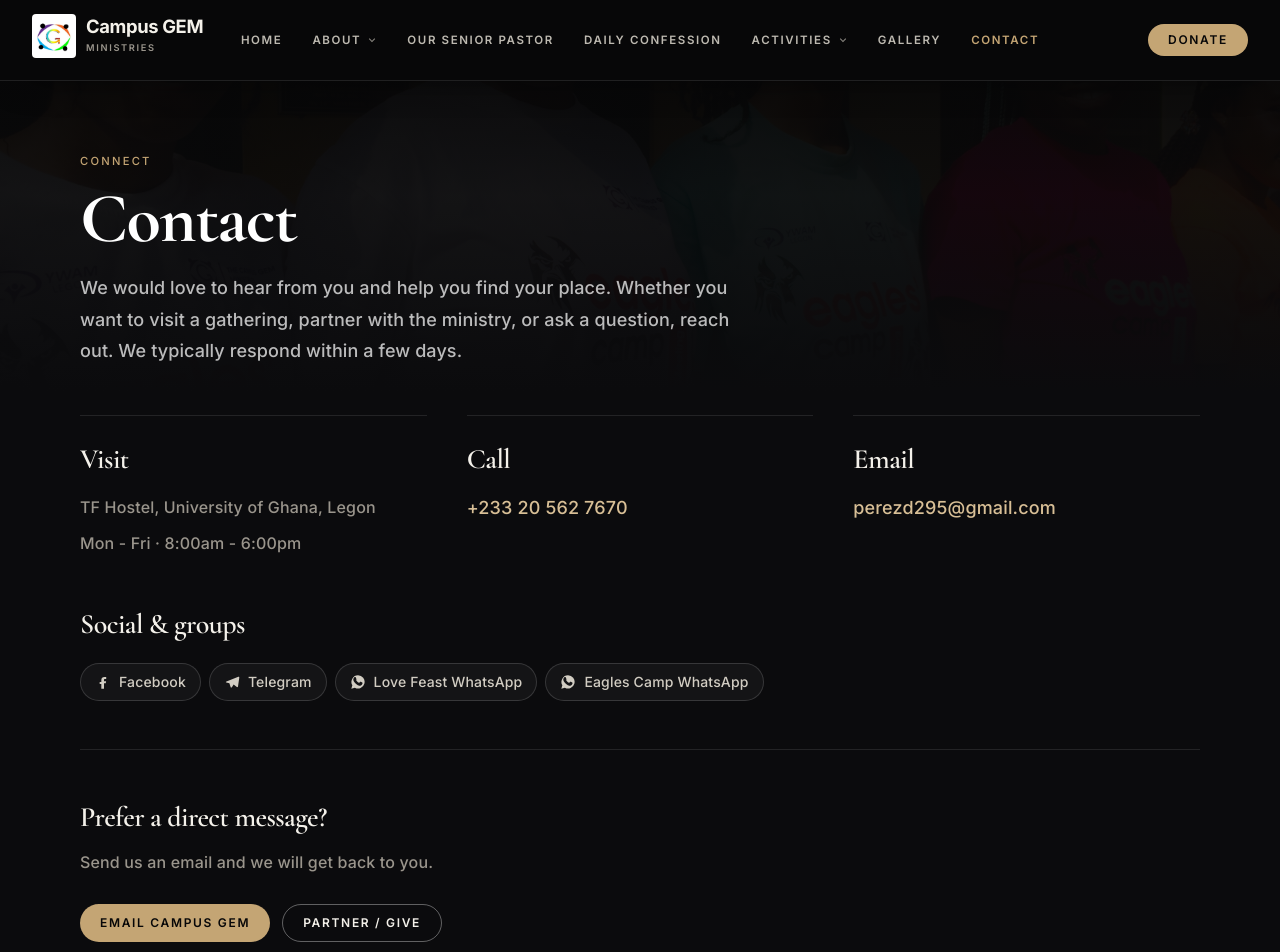
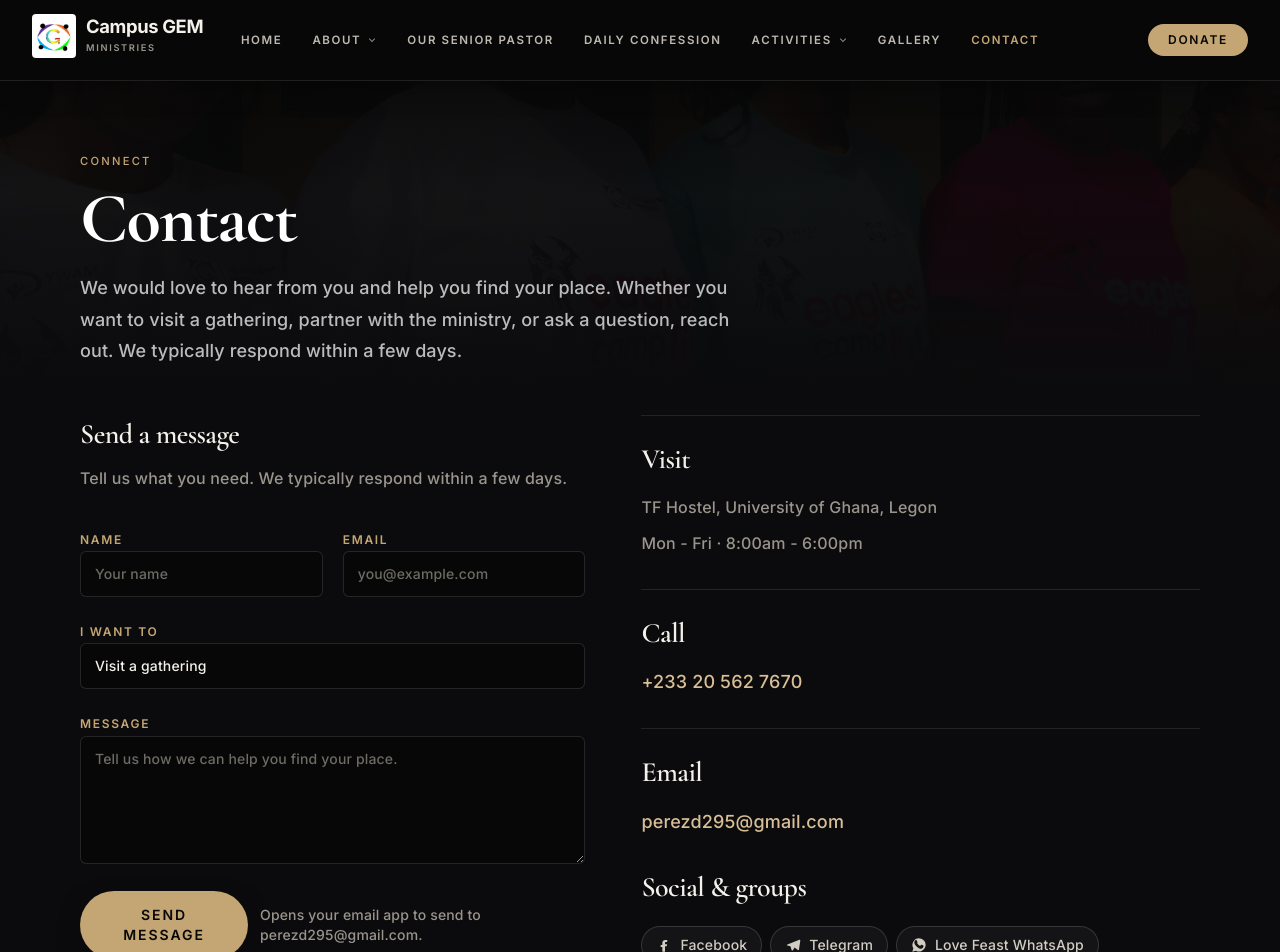
Before and after one commit to isaackumi/campusgem-website-v2, a Next.js app: page /contact in a window 1280 px wide. Shown: the top 952 px of the page. Built offline with nearby package versions, Linux system fonts and the light colour scheme.

Commit message:
Improve conversion paths with join CTA, trust proof, and contact form.
Prioritize belonging over donate in the hero, add a proof strip and photo testimonials, surface event registration CTAs, and give visitors a clear contact message form.

```diff
--- a/src/app/contact/page.tsx
+++ b/src/app/contact/page.tsx
@@ -1,5 +1,6 @@
 import type { Metadata } from "next";
 import { Heading, Text } from "@/components/atoms/Typography";
+import { ContactForm } from "@/components/molecules/ContactForm";
 import {
   ContentBlock, CtaBanner,
 } from "@/components/molecules/PageBlocks";
@@ -9,7 +10,8 @@
 import { socialLinks } from "@/constants/social";
 
 export const metadata: Metadata = {
-  title: "Contact", description:
+  title: "Contact",
+  description:
     "Reach Campus GEM: address, phone, email, and social channels.",
 };
 
@@ -22,7 +24,21 @@
       image="/images/community.jpg"
     >
       <div className="space-y-10 md:space-y-12">
-        <div className="grid gap-8 md:grid-cols-3 md:gap-10">
+        <div className="grid gap-10 lg:grid-cols-[minmax(0,0.95fr)_minmax(0,1.05fr)] lg:gap-14">
+          <div className="space-y-8">
+            <div>
+              <Heading level={3} as="h2" className="text-ink">
+                Send a message
+              </Heading>
+              <Text className="mt-3" muted>
+                Tell us what you need. We typically respond within a few days.
+              </Text>
+            </div>
+            <ContactForm />
+          </div>
+
+          <div className="space-y-8">
+            <div className="grid gap-8 sm:grid-cols-2 lg:grid-cols-1">
               <ContentBlock title="Visit">
                 <Text muted>{siteConfig.address}</Text>
                 <Text className="mt-2" muted>
@@ -53,13 +69,14 @@
               </Heading>
               <SocialLinks links={socialLinks} />
             </div>
+          </div>
+        </div>
 
         <CtaBanner
-          title="Prefer a direct message?"
-          description="Send us an email and we will get back to you."
-          primary={{
-            href: `mailto:${siteConfig.email}?subject=Hello%20Campus%20GEM`, label: "Email Campus GEM", }}
-          secondary={{ href: "/give", label: "Partner / Give" }}
+          title="Ready to partner?"
+          description="Your generosity fuels camps, mentoring, and campus discipleship."
+          primary={{ href: "/give", label: "Partner / Give" }}
+          secondary={{ href: "/activities", label: "Explore activities" }}
         />
       </div>
     </SitePage>
--- /dev/null
+++ b/src/components/molecules/ContactForm.tsx
@@ -0,0 +1,111 @@
+"use client";
+
+import { useState, type FormEvent } from "react";
+import { Button } from "@/components/atoms/Button";
+import { siteConfig } from "@/constants/site";
+import { cn } from "@/lib/cn";
+
+const fieldClass =
+  "w-full rounded-md border border-white/12 bg-void px-3.5 py-3 text-sm font-medium text-ink placeholder:text-ink-muted/70 transition-colors duration-200 focus-visible:border-gold/50 focus-visible:outline focus-visible:outline-2 focus-visible:outline-offset-2 focus-visible:outline-gold";
+
+export function ContactForm() {
+  const [status, setStatus] = useState<"idle" | "ready">("idle");
+
+  function onSubmit(event: FormEvent<HTMLFormElement>) {
+    event.preventDefault();
+    const form = event.currentTarget;
+    const data = new FormData(form);
+    const name = String(data.get("name") ?? "").trim();
+    const email = String(data.get("email") ?? "").trim();
+    const topic = String(data.get("topic") ?? "General").trim();
+    const message = String(data.get("message") ?? "").trim();
+
+    const subject = encodeURIComponent(`${topic} · message from ${name || "Campus GEM visitor"}`);
+    const body = encodeURIComponent(
+      `Name: ${name}\nEmail: ${email}\nTopic: ${topic}\n\n${message}`,
+    );
+
+    setStatus("ready");
+    window.location.href = `mailto:${siteConfig.email}?subject=${subject}&body=${body}`;
+  }
+
+  return (
+    <form onSubmit={onSubmit} className="space-y-5" noValidate={false}>
+      <div className="grid gap-5 sm:grid-cols-2">
+        <label className="block space-y-2">
+          <span className="text-xs font-semibold uppercase tracking-[0.14em] text-gold">
+            Name
+          </span>
+          <input
+            className={fieldClass}
+            name="name"
+            type="text"
+            autoComplete="name"
+            required
+            placeholder="Your name"
+          />
+        </label>
+        <label className="block space-y-2">
+          <span className="text-xs font-semibold uppercase tracking-[0.14em] text-gold">
+            Email
+          </span>
+          <input
+            className={fieldClass}
+            name="email"
+            type="email"
+            inputMode="email"
+            autoComplete="email"
+            required
+            placeholder="you@example.com"
+          />
+        </label>
+      </div>
+
+      <label className="block space-y-2">
+        <span className="text-xs font-semibold uppercase tracking-[0.14em] text-gold">
+          I want to
+        </span>
+        <select
+          className={cn(fieldClass, "cursor-pointer appearance-none")}
+          name="topic"
+          defaultValue="Visit a gathering"
+          required
+        >
+          <option>Visit a gathering</option>
+          <option>Join a campus fellowship</option>
+          <option>Ask about Eagles Camp</option>
+          <option>Partner / give</option>
+          <option>General question</option>
+        </select>
+      </label>
+
+      <label className="block space-y-2">
+        <span className="text-xs font-semibold uppercase tracking-[0.14em] text-gold">
+          Message
+        </span>
+        <textarea
+          className={cn(fieldClass, "min-h-32 resize-y")}
+          name="message"
+          required
+          rows={5}
+          placeholder="Tell us how we can help you find your place."
+        />
+      </label>
+
+      <div className="flex flex-col gap-3 sm:flex-row sm:items-center">
+        <Button type="submit" size="lg">
+          Send message
+        </Button>
+        <p className="text-sm text-ink-muted">
+          Opens your email app to send to {siteConfig.email}.
+        </p>
+      </div>
+
+      {status === "ready" ? (
+        <p className="text-sm text-gold-soft" role="status">
+          If nothing opened, email us directly at {siteConfig.email}.
+        </p>
+      ) : null}
+    </form>
+  );
+}
--- a/src/components/molecules/EventCard.tsx
+++ b/src/components/molecules/EventCard.tsx
@@ -1,6 +1,7 @@
 import Image from "next/image";
 import Link from "next/link";
 import type { EventItem } from "@/constants/events";
+import { Button } from "@/components/atoms/Button";
 import { Heading, Text } from "@/components/atoms/Typography";
 
 type EventCardProps = {
@@ -9,7 +10,7 @@
 
 export function EventCard({ event }: EventCardProps) {
   return (
-    <article className="group grid overflow-hidden rounded-[var(--radius-lg)] border border-white/8 bg-surface shadow-[var(--shadow-soft)] transition duration-300 hover:border-gold/30 md:grid-cols-[0.9fr_1.1fr]">
+    <article className="group grid overflow-hidden rounded-lg border border-white/8 bg-surface shadow-[var(--shadow-soft)] transition duration-300 hover:border-gold/30 md:grid-cols-[0.9fr_1.1fr]">
       <div className="relative min-h-48 overflow-hidden md:min-h-full">
         <Image
           src={event.image}
@@ -24,7 +25,10 @@
           {event.date}
         </p>
         <Heading level={3} as="h3" className="text-ink">
-          <Link href={event.href} className="transition-colors hover:text-gold-soft">
+          <Link
+            href={event.href}
+            className="transition-colors duration-200 hover:text-gold-soft"
+          >
             {event.title}
           </Link>
         </Heading>
@@ -33,9 +37,26 @@
           <p>{event.time}</p>
           <p>{event.location}</p>
         </div>
+        <div className="mt-4 flex flex-wrap items-center gap-3">
+          {event.cta ? (
+            event.cta.href.startsWith("http") ? (
+              <a
+                href={event.cta.href}
+                target="_blank"
+                rel="noopener noreferrer"
+                className="inline-flex cursor-pointer items-center justify-center gap-2 rounded-[var(--radius-pill)] bg-gold px-4 py-2 text-xs font-semibold uppercase tracking-[0.14em] text-void shadow-[var(--shadow-soft)] transition-colors duration-200 hover:bg-gold-soft focus-visible:outline focus-visible:outline-2 focus-visible:outline-offset-2 focus-visible:outline-gold"
+              >
+                {event.cta.label}
+              </a>
+            ) : (
+              <Button href={event.cta.href} size="sm">
+                {event.cta.label}
+              </Button>
+            )
+          ) : null}
           <Link
             href={event.href}
-          className="mt-3 inline-flex text-sm font-semibold text-gold transition-colors hover:text-gold-soft"
+            className="inline-flex text-sm font-semibold text-gold transition-colors duration-200 hover:text-gold-soft"
           >
             Find out more
             <span aria-hidden className="ml-1">
@@ -43,6 +64,7 @@
             </span>
           </Link>
         </div>
+      </div>
     </article>
   );
 }
--- a/src/components/molecules/TestimonialCard.tsx
+++ b/src/components/molecules/TestimonialCard.tsx
@@ -1,3 +1,4 @@
+import Image from "next/image";
 import { Heading, Text } from "@/components/atoms/Typography";
 import { cn } from "@/lib/cn";
 import type { Testimonial } from "@/constants/testimonials";
@@ -6,15 +7,6 @@
   testimonial: Testimonial;
   className?: string;
 };
-
-function initials(name: string) {
-  return name
-    .split(" ")
-    .filter(Boolean)
-    .slice(0, 2)
-    .map((part) => part[0]?.toUpperCase() ?? "")
-    .join("");
-}
 
 export function TestimonialCard({ testimonial, className }: TestimonialCardProps) {
   return (
@@ -40,11 +32,14 @@
       </Text>
 
       <footer className="relative mt-8 flex items-center gap-3 border-t border-white/10 pt-5">
-        <span
-          className="flex size-11 shrink-0 items-center justify-center rounded-full border border-gold/40 bg-gold/12 font-display text-sm font-semibold tracking-wide text-gold"
-          aria-hidden
-        >
-          {initials(testimonial.name)}
+        <span className="relative size-12 shrink-0 overflow-hidden rounded-full border border-gold/40 bg-void">
+          <Image
+            src={testimonial.image}
+            alt=""
+            fill
+            className="object-cover object-top"
+            sizes="48px"
+          />
         </span>
         <div>
           <Heading level={4} as="cite" className="not-italic text-white">
--- a/src/components/organisms/Hero.tsx
+++ b/src/components/organisms/Hero.tsx
@@ -47,7 +47,7 @@
         className="relative flex min-h-svh items-end pb-14 pt-28 sm:pb-16 lg:items-center lg:pb-20 lg:pt-28"
       >
         <motion.div
-          className="relative z-10 w-full max-w-xl xl:max-w-2xl"
+          className="relative z-10 w-full max-w-2xl xl:max-w-3xl"
           initial={reduce ? false : "hidden"}
           animate="visible"
           variants={reduce ? undefined : stagger}
@@ -64,21 +64,15 @@
             id="hero-heading"
             variants={reduce ? undefined : fadeUp}
             transition={easeOutExpo}
-            className="mt-4 font-display text-[clamp(3.25rem,8.5vw,6.5rem)] font-bold leading-[0.92] tracking-[-0.035em] text-balance text-white"
+            className="mt-5 font-display text-[clamp(2.5rem,6.2vw,5rem)] font-bold leading-[1.02] tracking-[-0.03em] text-white sm:mt-6"
           >
-            {siteConfig.name}
+            Raising leaders.
+            <span className="block">Revealing Christ.</span>
+            <span className="block">Restoring purpose.</span>
           </motion.h1>
 
-          <motion.p
-            variants={reduce ? undefined : fadeUp}
-            transition={easeOutExpo}
-            className="mt-5 max-w-lg font-display text-[clamp(1.3rem,2.4vw,1.75rem)] font-semibold leading-[1.28] tracking-[-0.02em] text-gold-soft sm:mt-6"
-          >
-            Raising leaders. Revealing Christ. Restoring purpose.
-          </motion.p>
-
           <motion.div variants={reduce ? undefined : fadeUp} transition={easeOutExpo}>
-            <Text className="mt-4 max-w-md text-pretty text-white/80" size="lg">
+            <Text className="mt-5 max-w-md text-pretty text-white/80 sm:mt-6" size="lg">
               A Christ-centered movement equipping students to learn, connect,
               and grow beyond campus walls.
             </Text>
@@ -89,16 +83,16 @@
             transition={easeOutExpo}
             className="mt-7 flex flex-wrap gap-3 sm:mt-8"
           >
-            <Button href="/give" size="lg">
-              Donate
+            <Button href="/contact" size="lg">
+              Find your place
             </Button>
             <Button
-              href="/about"
+              href="/give"
               size="lg"
               variant="outline"
               className="border-white/45 text-white hover:border-gold/55 hover:bg-white/5 hover:text-gold-soft"
             >
-              Who we are
+              Donate
             </Button>
           </motion.div>
         </motion.div>
--- /dev/null
+++ b/src/components/sections/ProofStrip.tsx
@@ -0,0 +1,29 @@
+import { Container } from "@/components/atoms/Container";
+import { Reveal, Stagger, StaggerItem } from "@/components/atoms/Reveal";
+import { trustProof } from "@/constants/site";
+
+export function ProofStrip() {
+  return (
+    <section
+      className="border-y border-white/8 bg-void"
+      aria-label="Campus GEM at a glance"
+    >
+      <Container>
+        <Reveal>
+          <Stagger className="grid gap-8 py-10 sm:grid-cols-2 sm:gap-6 lg:grid-cols-4 lg:py-12">
+            {trustProof.map((item) => (
+              <StaggerItem key={item.label}>
+                <p className="font-display text-2xl font-bold tracking-[-0.02em] text-gold sm:text-[1.65rem]">
+                  {item.label}
+                </p>
+                <p className="mt-2 text-sm font-medium leading-relaxed text-ink-muted">
+                  {item.detail}
+                </p>
+              </StaggerItem>
+            ))}
+          </Stagger>
+        </Reveal>
+      </Container>
+    </section>
+  );
+}
--- a/src/components/templates/HomePage.tsx
+++ b/src/components/templates/HomePage.tsx
@@ -6,6 +6,7 @@
 import { CtaSection } from "@/components/sections/CtaSection";
 import { EventsSection } from "@/components/sections/EventsSection";
 import { MinistriesSection } from "@/components/sections/MinistriesSection";
+import { ProofStrip } from "@/components/sections/ProofStrip";
 import { SermonsSection } from "@/components/sections/SermonsSection";
 
 export function HomePage() {
@@ -14,6 +15,7 @@
       <Navbar />
       <main id="main-content">
         <Hero />
+        <ProofStrip />
         <AboutSection />
         <EventsSection />
         <MinistriesSection />
--- a/src/constants/events.ts
+++ b/src/constants/events.ts
@@ -7,6 +7,10 @@
   summary: string;
   href: string;
   image: string;
+  cta?: {
+    href: string;
+    label: string;
+  };
 };
 
 export const upcomingEvents: EventItem[] = [
@@ -20,6 +24,10 @@
       "Join us for Eagles Camp 2026 as we spend focused hours in God's presence together.",
     href: "/camp",
     image: "/images/gallery/2025/eagles2025.jpg",
+    cta: {
+      href: "https://forms.gle/mihmtQPkS38EJwaq6",
+      label: "Register now",
+    },
   },
   {
     id: "love-feast-monthly",
@@ -31,6 +39,10 @@
       "A relational space to grow in wisdom, friendship, and Christ-centered community.",
     href: "/love-feast",
     image: "/images/hero.jpg",
+    cta: {
+      href: "https://chat.whatsapp.com/HEZ3eFw8GaQ8pIbyH7QUQu",
+      label: "Join WhatsApp",
+    },
   },
   {
     id: "loyalty-camp",
--- a/src/constants/site.ts
+++ b/src/constants/site.ts
@@ -15,3 +15,22 @@
 
 export const aboutIntro =
   "We believe what we feed our minds shapes who we become. Campus GEM exists to ignite a Christ-centered movement among young people, replacing noise with truth, and raising leaders who live with excellence, faith, integrity, and purpose.";
+
+export const trustProof = [
+  {
+    label: "Since 2018",
+    detail: "Years of campus gatherings and camps",
+  },
+  {
+    label: "Campus hubs",
+    detail: "Fellowships, outreaches, and mentoring",
+  },
+  {
+    label: "Eagles Camp",
+    detail: "Annual intensive for young leaders",
+  },
+  {
+    label: "Love Feasts",
+    detail: "Monthly community that forms belonging",
+  },
+] as const;
--- a/src/constants/testimonials.ts
+++ b/src/constants/testimonials.ts
@@ -3,6 +3,7 @@
   quote: string;
   name: string;
   role: string;
+  image: string;
 };
 
 export const testimonials: Testimonial[] = [
@@ -10,21 +11,24 @@
     id: "1",
     quote:
       "Campus GEM gave me a place to belong and a faith that shapes how I lead on campus and beyond.",
-    name: "Kwame A.",
+    name: "Emmanuel Ntow",
     role: "Student leader",
+    image: "/images/hall-of-fame/emmanuel-ntow.jpg",
   },
   {
     id: "2",
     quote:
       "Eagles Camp wasn't just an event. It was a turning point. I left clearer, grounded, and hungry for God.",
-    name: "Ama B.",
-    role: "Camp participant",
+    name: "Stella Naa Dede",
+    role: "Camp graduate · MSc Actuarial Science",
+    image: "/images/hall-of-fame/stella.jpg",
   },
   {
     id: "3",
     quote:
       "Through mentoring and community, I learned that excellence in my studies is worship.",
-    name: "Kojo M.",
+    name: "Eva Goldsmith",
     role: "Mentoring Hub",
+    image: "/images/hall-of-fame/eva-goldsmith.jpg",
   },
 ];
```
Lines whose indentation alone changed are shown as unchanged.
